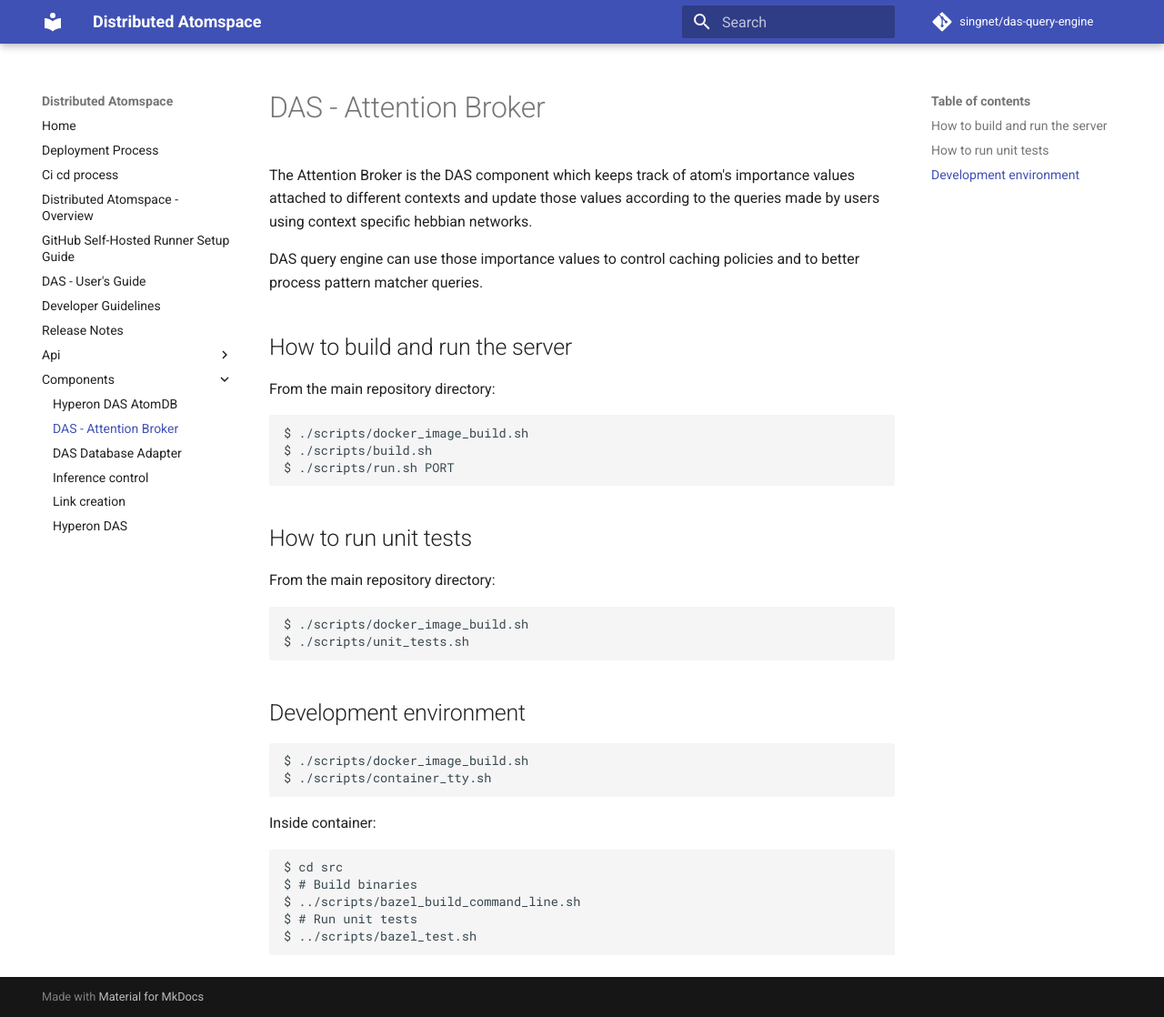
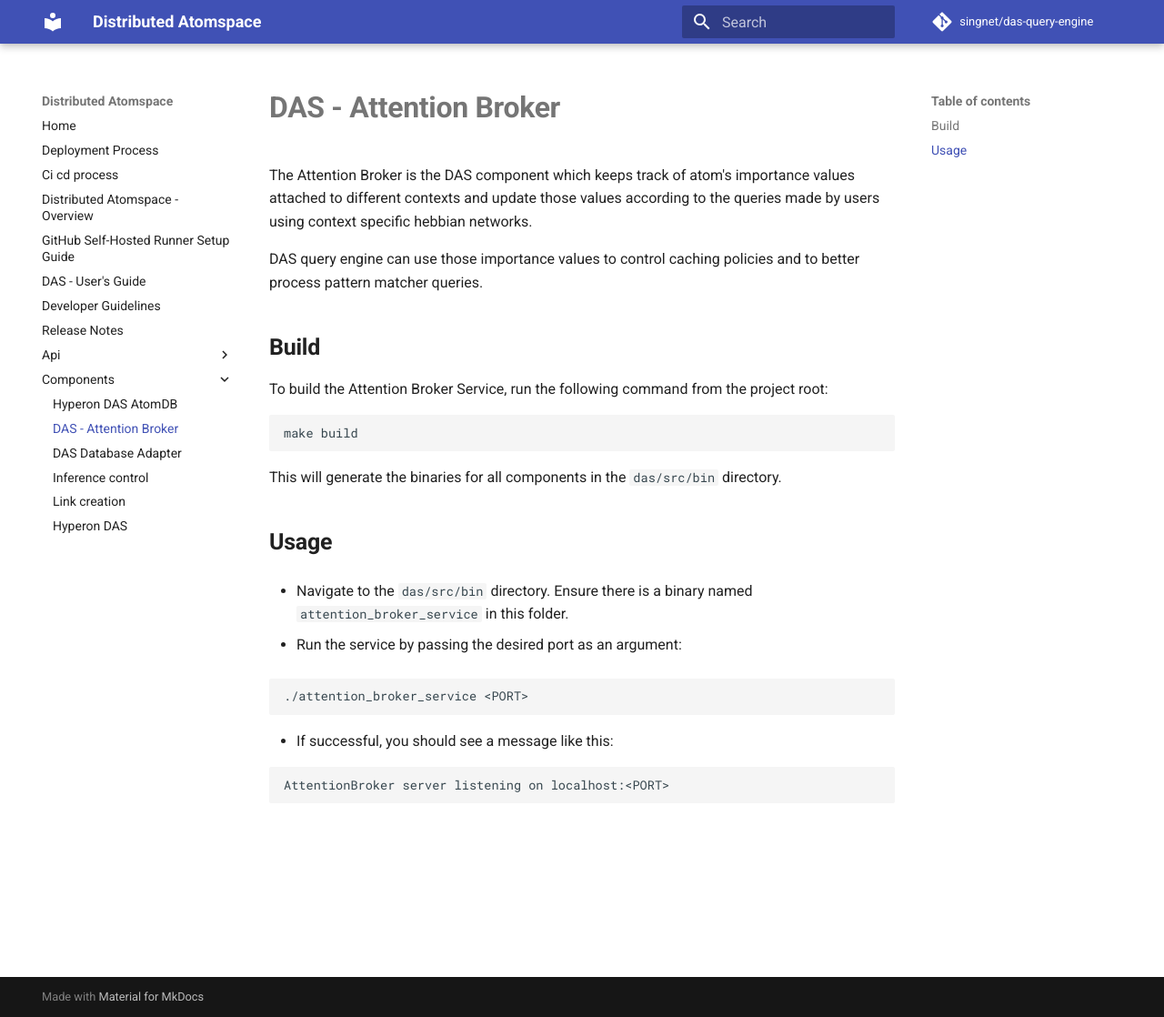
Before and after one commit to singnet/das, an MkDocs documentation site: the page built from docs/components/attention-broker.md, in a window 1280 px wide and 1118 px high. Shown: the whole window at 91% size. Built offline with MkDocs 1.6.1 and Material for MkDocs 9.7.7, drawn with Linux system fonts in a browser that asks for light colours; comment, search, counter and statistics services are not loaded.

Commit message:
das-199: Change attention broker README

````diff
--- a/docs/components/attention-broker.md
+++ b/docs/components/attention-broker.md
@@ -1,4 +1,4 @@
-# DAS - Attention Broker
+# **DAS - Attention Broker**
 
 The Attention Broker is the DAS component which keeps track of atom's
 importance values attached to different contexts and update those values
@@ -8,38 +8,27 @@ networks.
 DAS query engine can use those importance values to control caching policies
 and to better process pattern matcher queries.
 
-## How to build and run the server
+## **Build**
 
-From the main repository directory:
+To build the Attention Broker Service, run the following command from the project root:
 
 ```bash
-$ ./scripts/docker_image_build.sh
-$ ./scripts/build.sh
-$ ./scripts/run.sh PORT
+make build
 ```
 
-## How to run unit tests
+This will generate the binaries for all components in the `das/src/bin` directory.
 
-From the main repository directory:
+## **Usage**
 
+- Navigate to the `das/src/bin` directory.
+Ensure there is a binary named `attention_broker_service` in this folder.
+
+- Run the service by passing the desired port as an argument:
 ```bash
-$ ./scripts/docker_image_build.sh
-$ ./scripts/unit_tests.sh
+./attention_broker_service <PORT>
 ```
 
-## Development environment
-
+- If successful, you should see a message like this:
 ```bash
-$ ./scripts/docker_image_build.sh
-$ ./scripts/container_tty.sh
+AttentionBroker server listening on localhost:<PORT>
 ```
-
-Inside container:
-
-```bash
-$ cd src
-$ # Build binaries
-$ ../scripts/bazel_build_command_line.sh
-$ # Run unit tests
-$ ../scripts/bazel_test.sh
-```
````
Also changed, not shown: README.md (+12 -6 lines), 1 other file.
